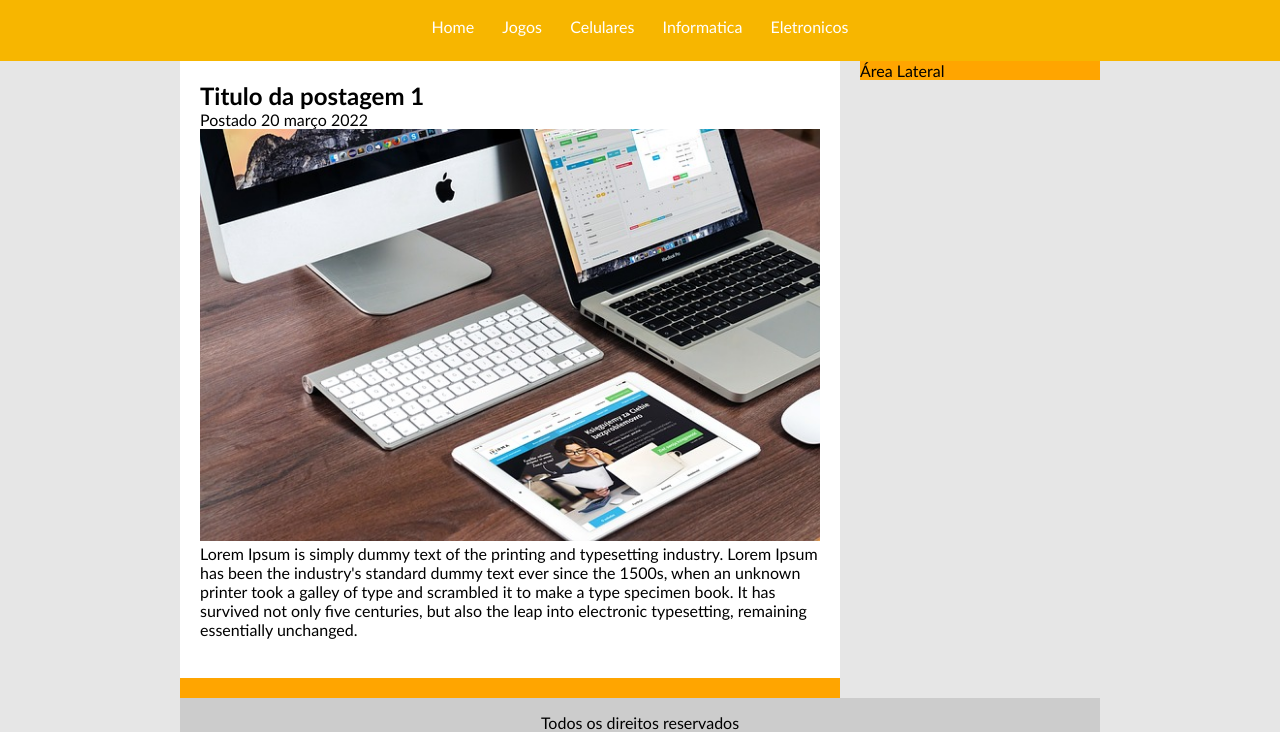
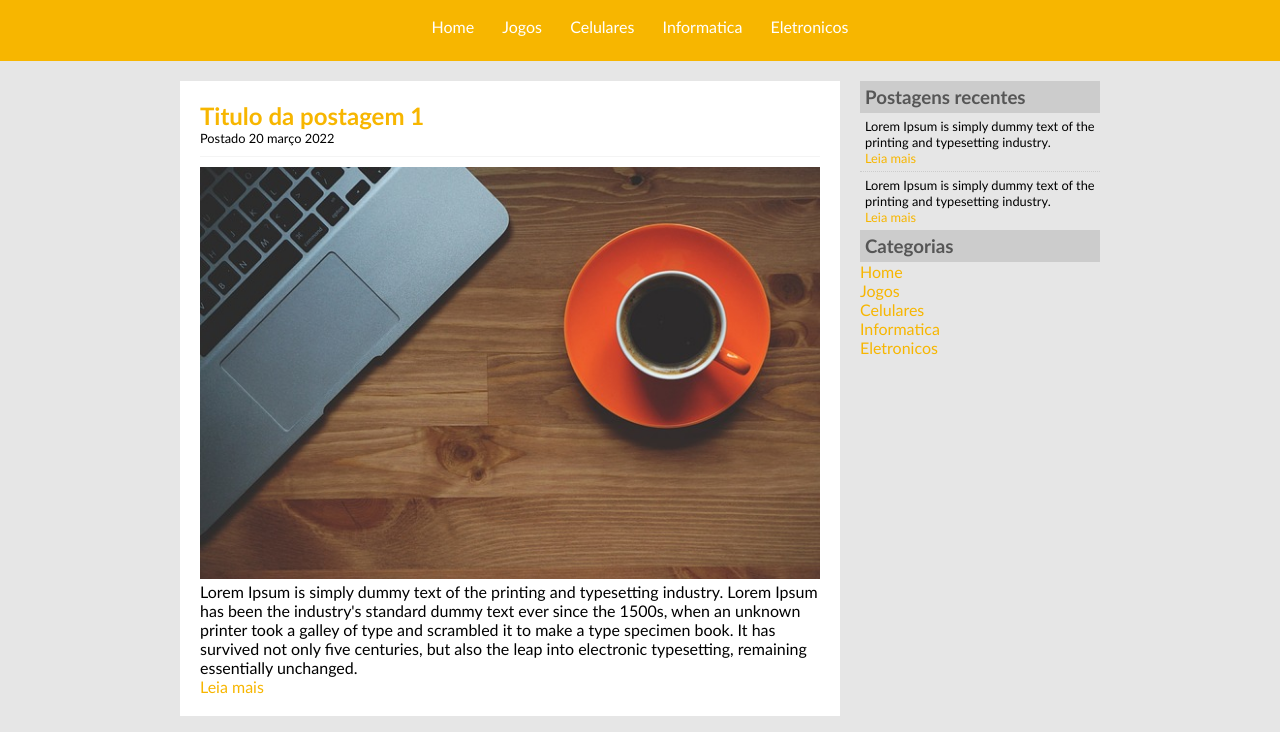
Before and after one commit to victorsvelasco/TecBlog, a plain HTML site: page index.html in a window 1280 px wide. Shown: the part 76-808 px from the top of the page. Drawn offline with Linux system fonts and the light colour scheme.

Commit message:
adicionado areas laterias e postagens

```diff
--- a/css/style.css
+++ b/css/style.css
@@ -16,19 +16,23 @@ body {
 a {
 	text-decoration: none;
 }
-a:link, a:visited{
+#area-cabecalho a:link,#area-cabecalho a:visited{
 	color: #FFF;
 	padding: 8px 12px;
 }
 
-a:hover {
+#area-cabecalho a:hover {
 	color: #f7b600;
 	background: #FFF;
+	text-decoration: none;
 }
 
-h1{
-	color: #4e4e4e;
-	font-size: 2.5em;
+a:link, a:visited{
+	color: #f7b600;
+}
+
+a:hover {
+	text-decoration: underline;
 }
 
 /*
@@ -47,10 +51,7 @@ h1{
 #area-principal{
 	width: 920px;
 	margin: 0 auto;
-}
-
-#area-postagens, #area-lateral{
-	background: orange;
+	padding: 20px;
 }
 
 #area-postagens{
@@ -68,6 +69,18 @@ h1{
 	background: white;
 }
 
+.conteudo-lateral{
+	background: white;
+	padding: 10px;
+	margin-bottom: 20px;
+}
+
+.postagem-lateral{
+	font-size: 0.8em;
+	padding: 5px;
+	border-bottom: 1px dotted #CCC;
+}
+
 #rodape{
 	background: #CCC;
 	text-align: center;
@@ -75,6 +88,33 @@ h1{
 	clear: both;
 }
 
+/*
+**** formatações em geral
+*/
+
+h1{
+	color: #4e4e4e;
+	font-size: 2.5em;
+}
+
+h2{
+	color: #f7b600;
+}
+
+h3{
+	color: #565656;
+	background: #CCC;
+	padding: 5px;
+}
+
+.data-postagem{
+	font-size: 0.8em;
+	border-bottom: 1px solid #f4f4f4;
+	padding-bottom: 10px;
+	margin-bottom: 10px;
+	display: block;
+}
+
 .branco{
 	color: white;
 }
--- a/index.html
+++ b/index.html
@@ -11,33 +11,70 @@
 			<h1>Tec<span class="branco">Blog</span></h1>
 		</div>
 		<div id="area-menu">
-			<a href="index.html">Home</a>
-			<a href="jogos.html">Jogos</a>
-			<a href="celulares.html">Celulares</a>
-			<a href="informatica.html">Informatica</a>
-			<a href="eletronicos.html">Eletronicos</a>
+			<a href="">Home</a>
+			<a href="">Jogos</a>
+			<a href="">Celulares</a>
+			<a href="">Informatica</a>
+			<a href="">Eletronicos</a>
 		</div>
 	</div> <!-- Fim area-cabeçalho -->
 
 	<div id="area-principal">
 
 		<div id="area-postagens">
-			<!-- abertura postagem -->
+
+			<!-- abertura postagem 1 -->
 			<div class="postagem">
 				<h2>Titulo da postagem 1</h2>
-				<span>Postado 20 março 2022</span>
+				<span class="data-postagem">Postado 20 março 2022</span>
+				<img width="620" src="img/imagem1.jpg" >
+				<p>
+					Lorem Ipsum is simply dummy text of the printing and typesetting industry. Lorem Ipsum has been the industry's standard dummy text ever since the 1500s, when an unknown printer took a galley of type and scrambled it to make a type specimen book. It has survived not only five centuries, but also the leap into electronic typesetting, remaining essentially unchanged.
+				</p>
+				<a href="">Leia mais</a>
+			</div><!-- // Fechamento postagem 1 -->
+
+			<!-- abertura postagem 2 -->
+			<div class="postagem">
+				<h2>Titulo da postagem 2</h2>
+				<span class="data-postagem">Postado 10 março 2022</span>
 				<img width="620" src="img/imagem2.jpg" >
 				<p>
 					Lorem Ipsum is simply dummy text of the printing and typesetting industry. Lorem Ipsum has been the industry's standard dummy text ever since the 1500s, when an unknown printer took a galley of type and scrambled it to make a type specimen book. It has survived not only five centuries, but also the leap into electronic typesetting, remaining essentially unchanged.
 				</p>
 				<a href="">Leia mais</a>
-			</div><!-- // Fechamento postagem -->
+			</div><!-- // Fechamento postagem 2 -->
 
 		</div>
 
+		<!-- abertura area lateral -->
 		<div id="area-lateral">
-			Área Lateral
-		</div>
+			<div id="conteudo-lateral">
+
+				<h3> Postagens recentes</h3>
+				<div class="postagem-lateral" >
+					<p>Lorem Ipsum is simply dummy text of the printing and typesetting industry.</p>
+					<a href="">Leia mais</a>
+				</div>
+
+				<div class="postagem-lateral" style="border-bottom: none;">
+					<p>Lorem Ipsum is simply dummy text of the printing and typesetting industry.</p>
+					<a href="">Leia mais</a>
+				</div>
+
+			</div>
+
+			<div id="conteudo-lateral">
+				<h3> Categorias</h3>
+
+				<a href="">Home</a><br>
+				<a href="">Jogos</a><br>
+				<a href="">Celulares</a><br>
+				<a href="">Informatica</a><br>
+				<a href="">Eletronicos</a><br>
+			</div>
+
+		</div></div><!-- // Fechamento area lateral -->
 
 		<div id="rodape">
 
```
